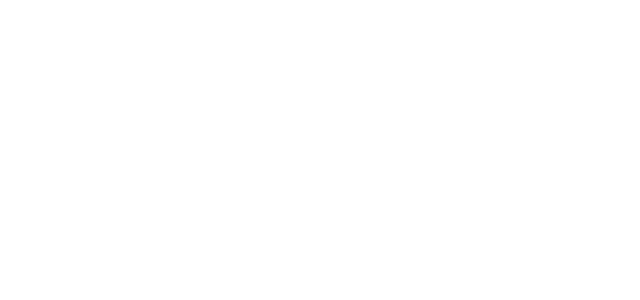
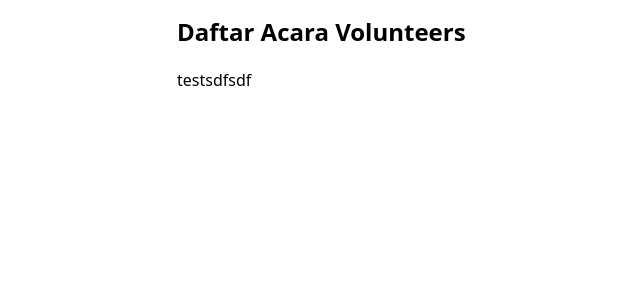
Before and after one commit to Yogatiara/TrashIn, a React (Vite) app in the folder frontend/: page /dashboard/list-event in a window 1280 px wide. Before the commit this address had no page. Shown: the top 300 px of the page, without its empty margins (159-799 px from the left). Built offline with nearby package versions, Linux system fonts and the light colour scheme.

Commit message:
routingan dah baikin, belum di layout

```diff
--- a/frontend/src/App.jsx
+++ b/frontend/src/App.jsx
@@ -1,6 +1,9 @@
 import { BrowserRouter, Routes, Route } from "react-router-dom";
 import LandingPage from "./pages/LandingPage";
 import Dashboard from "./pages/Dashboard";
+import ListUser from "./components/dashboard/ListUser";
+import ListEvent from "./components/Dashboard/ListEvent";
+import ListTps from "./components/Dashboard/ListTps";
 
 const App = () => {
   return (
@@ -9,6 +12,9 @@ const App = () => {
         <Routes>
           <Route exact path="/" element={<LandingPage />} />
           <Route path="/dashboard" element={<Dashboard />} />
+          <Route path="/dashboard/list-user" element={<ListUser />} />
+          <Route path="/dashboard/list-tps" element={<ListTps />} />
+          <Route path="/dashboard/list-event" element={<ListEvent />} />
         </Routes>
       </BrowserRouter>
     </>
--- /dev/null
+++ b/frontend/src/components/dashboard/ListEvent.jsx
@@ -0,0 +1,12 @@
+const ListEvent = () => {
+    return (
+        <div className="py-4 px-4 overflow-x-hidden ml-80 w-[100vh-320px]">
+            <p className="pb-5 font-roboto font-bold text-2xl">Daftar Acara Volunteers</p>
+            <div>
+                testsdfsdf
+            </div>
+        </div>
+     );
+}
+
+export default ListEvent;
--- /dev/null
+++ b/frontend/src/components/dashboard/ListTps.jsx
@@ -0,0 +1,15 @@
+const ListTps = () => {
+    return (
+        <div className="py-4 px-4 overflow-x-hidden ml-80 w-[100vh-320px]">
+            <p className="pb-5 font-roboto font-bold text-2xl">Daftar Tps Ilegal</p>
+            <div>
+                testsdfsdf
+            </div>
+        </div>
+     );
+}
+
+export default ListTps;
+<>
+ Testtt
+</>
--- a/frontend/src/components/dashboard/Sidebar.jsx
+++ b/frontend/src/components/dashboard/Sidebar.jsx
@@ -39,8 +39,8 @@ const Sidebar = () => {
             </Link>
           </li>
           <li>
-            <a
-              href="#"
+            <Link to={"/dashboard/list-tps"}>
+            <div
               className="flex items-center p-2 text-gray-900 rounded-lg dark:text-white hover:bg-gray-700 dark:hover:bg-gray-700 group"
             >
               <svg
@@ -55,10 +55,12 @@ const Sidebar = () => {
               <span className="flex-1 ms-3 whitespace-nowrap text-white">
                 List TPS Ilegal
               </span>
-            </a>
+            </div>
+            </Link>
           </li>
           <li>
-            <a
+            <Link to={"/dashboard/list-event"}>
+                <div
                 href="#"
                 className="flex items-center p-2 text-gray-900 rounded-lg dark:text-white hover:bg-gray-700 dark:hover:bg-gray-700 group"
                 >
@@ -72,10 +74,11 @@ const Sidebar = () => {
                     <path d="M0 18a2 2 0 0 0 2 2h16a2 2 0 0 0 2-2V8H0v10Zm14-7.5a.5.5 0 0 1 .5-.5h1a.5.5 0 0 1 .5.5v1a.5.5 0 0 1-.5.5h-1a.5.5 0 0 1-.5-.5v-1Zm0 4a.5.5 0 0 1 .5-.5h1a.5.5 0 0 1 .5.5v1a.5.5 0 0 1-.5.5h-1a.5.5 0 0 1-.5-.5v-1Zm-5-4a.5.5 0 0 1 .5-.5h1a.5.5 0 0 1 .5.5v1a.5.5 0 0 1-.5.5h-1a.5.5 0 0 1-.5-.5v-1Zm0 4a.5.5 0 0 1 .5-.5h1a.5.5 0 0 1 .5.5v1a.5.5 0 0 1-.5.5h-1a.5.5 0 0 1-.5-.5v-1Zm-5-4a.5.5 0 0 1 .5-.5h1a.5.5 0 0 1 .5.5v1a.5.5 0 0 1-.5.5h-1a.5.5 0 0 1-.5-.5v-1Zm0 4a.5.5 0 0 1 .5-.5h1a.5.5 0 0 1 .5.5v1a.5.5 0 0 1-.5.5h-1a.5.5 0 0 1-.5-.5v-1ZM20 4a2 2 0 0 0-2-2h-2V1a1 1 0 0 0-2 0v1h-3V1a1 1 0 0 0-2 0v1H6V1a1 1 0 0 0-2 0v1H2a2 2 0 0 0-2 2v2h20V4Z" />
                 </svg>
                 <span className="flex-1 ms-3 whitespace-nowrap text-white">List Event</span>
-            </a>
+                </div>
+            </Link>
           </li>
           <li>
-            <a
+            <div
               href="#"
               className="flex items-center p-2 text-gray-900 rounded-lg dark:text-white hover:bg-gray-700 dark:hover:bg-gray-700 group"
             >
@@ -92,7 +95,7 @@ const Sidebar = () => {
                 />
               </svg>
               <span className="flex-1 ms-3 whitespace-nowrap text-white">Log Out</span>
-            </a>
+            </div>
           </li>
         </ul>
       </a>
--- a/frontend/src/pages/Dashboard.jsx
+++ b/frontend/src/pages/Dashboard.jsx
@@ -1,15 +1,11 @@
-import {Routes , Route} from "react-router-dom";
 import Sidebar from "../components/dashboard/Sidebar";
-import ListUser from "../components/dashboard/ListUser";
 
 const Dashboard = () => {
     return (
         <div className="bg-[#2FC8B0] h-8">
             <Sidebar />
             <div className="flex flex-col mx-auto w-full p-10 h-[1300px]">
-                <Routes>
-                    <Route path="/list-user" element={<ListUser />} />
-                </Routes>
+
             </div>
         </div>
      );
```
Lines whose indentation alone changed are shown as unchanged.
